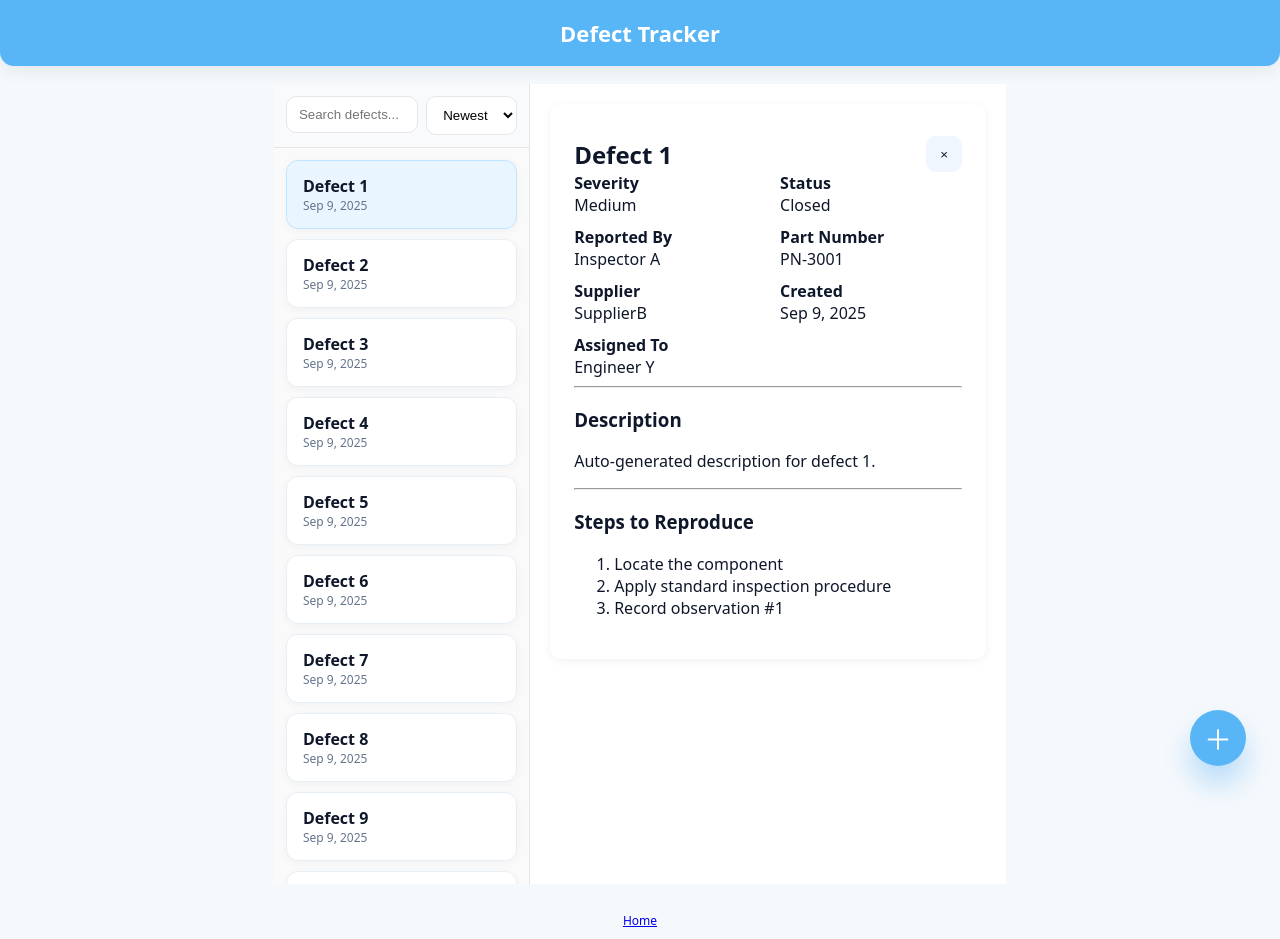
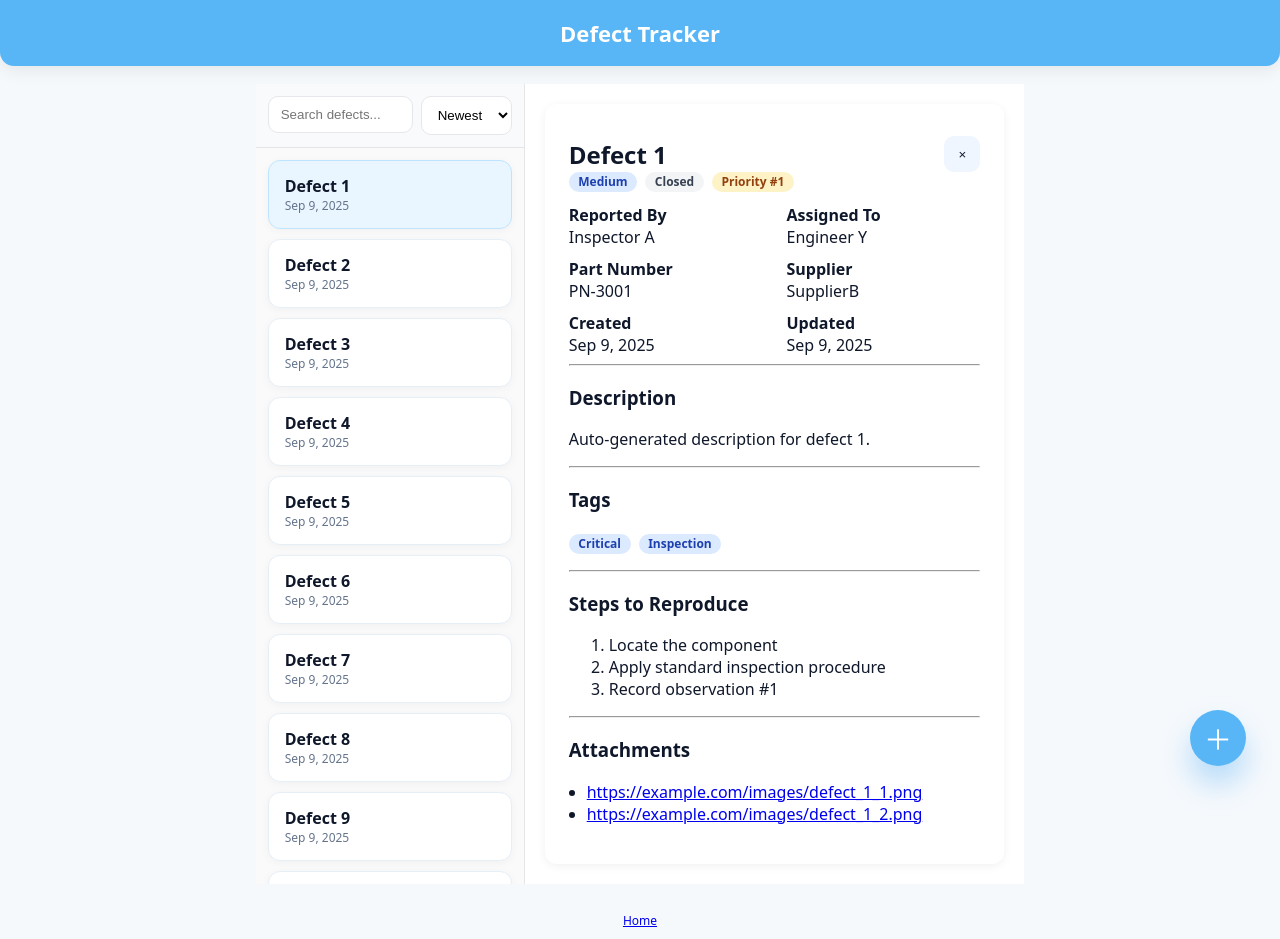
Before and after one commit to phuongtoVN/defect-tracker, a React (Vite) app: page /defects/1 in a window 1280 px wide. Built offline with nearby package versions, Linux system fonts and the light colour scheme.

Commit message:
feat(ui): add reusable Badge component with color variants for severity, status, and tags

```diff
--- /dev/null
+++ b/src/components/Badge.module.css
@@ -0,0 +1,36 @@
+.badge {
+  display: inline-block;
+  padding: 0.25rem 0.6rem;
+  border-radius: 9999px; /* pill shape */
+  font-size: 0.75rem;
+  font-weight: 600;
+  line-height: 1;
+  text-transform: capitalize;
+  white-space: nowrap;
+}
+
+/* Color variants */
+.gray {
+  background-color: #f3f4f6;
+  color: #374151;
+}
+
+.blue {
+  background-color: #dbeafe;
+  color: #1e40af;
+}
+
+.amber {
+  background-color: #fef3c7;
+  color: #92400e;
+}
+
+.green {
+  background-color: #dcfce7;
+  color: #166534;
+}
+
+.red {
+  background-color: #fee2e2;
+  color: #991b1b;
+}
--- a/src/components/Badge.tsx
+++ b/src/components/Badge.tsx
@@ -0,0 +1,11 @@
+import React from "react";
+import styles from "./Badge.module.css";
+
+type BadgeProps = {
+  text: string;
+  color?: "gray" | "blue" | "amber" | "green" | "red";
+};
+
+export default function Badge({ text, color = "gray" }: BadgeProps) {
+  return <span className={`${styles.badge} ${styles[color]}`}>{text}</span>;
+}
--- a/src/components/DetailPanel.tsx
+++ b/src/components/DetailPanel.tsx
@@ -2,6 +2,21 @@ import React from 'react';
 import { useNavigate, useParams } from 'react-router-dom';
 import { useDefects } from '../state/DefectsContext';
 import { formatDate } from '../utils/dates';
+import Badge from './Badge'; // ← small pill for quick visual cues
+
+// Optional: map values to badge colors (matches Badge.module.css colors)
+const severityColor: Record<string, 'gray' | 'blue' | 'amber' | 'green' | 'red'> = {
+  Low: 'gray',
+  Medium: 'blue',
+  High: 'amber',
+  Critical: 'red',
+};
+const statusColor: Record<string, 'gray' | 'blue' | 'amber' | 'green' | 'red'> = {
+  Open: 'blue',
+  'In Progress': 'amber',
+  Resolved: 'green',
+  Closed: 'gray',
+};
 
 export default function DetailPanel() {
   const nav = useNavigate();
@@ -9,46 +24,104 @@ export default function DetailPanel() {
   const { getById } = useDefects();
   const d = id ? getById(id) : undefined;
 
-  if (!d) return (
+  if (!d) {
+    return (
       <div className="detail-panel">
         <div className="detail-header">
           <div className="detail-title">Not found</div>
-        <button className="close" onClick={()=>nav('/defects')}>×</button>
+          <button className="close" onClick={() => nav('/defects')}>×</button>
         </div>
         <p>That defect doesn't exist. Go back to the list.</p>
       </div>
     );
+  }
 
   return (
     <div className="detail-panel">
       <div className="detail-header">
         <div className="detail-title">{d.title}</div>
-        <button className="close" onClick={()=>nav('/defects')}>×</button>
+        <button className="close" onClick={() => nav('/defects')}>×</button>
       </div>
 
+      {/* Top badges */}
+      <div style={{ display: 'flex', gap: '8px', marginBottom: 12 }}>
+        <Badge text={d.severity} color={severityColor[d.severity] ?? 'gray'} />
+        <Badge text={d.status} color={statusColor[d.status] ?? 'gray'} />
+        {typeof d.priorityRank === 'number' && (
+          <Badge text={`Priority #${d.priorityRank}`} color="amber" />
+        )}
+      </div>
+
+      {/* Meta grid */}
       <div className="detail-grid">
-        <div><strong>Severity</strong><div>{d.severity}</div></div>
-        <div><strong>Status</strong><div>{d.status}</div></div>
         <div><strong>Reported By</strong><div>{d.reportedBy ?? '—'}</div></div>
+        <div><strong>Assigned To</strong><div>{d.assignedTo ?? '—'}</div></div>
+
         <div><strong>Part Number</strong><div>{d.partNumber ?? '—'}</div></div>
         <div><strong>Supplier</strong><div>{d.supplier ?? '—'}</div></div>
+
         <div><strong>Created</strong><div>{formatDate(d.createdAt)}</div></div>
-        <div><strong>Assigned To</strong><div>{d.assignedTo ?? '—'}</div></div>
+        <div><strong>Updated</strong><div>{formatDate(d.updatedAt)}</div></div>
+
+        {/* If you added date fields in the form (reportedDate/assignedDate) show them */}
+        {'reportedDate' in d ? (
+          <div><strong>Reported Date</strong>
+            <div>{d.reportedDate ? formatDate(d.reportedDate) : '—'}</div>
+          </div>
+        ) : null}
+        {'assignedDate' in d ? (
+          <div><strong>Assigned Date</strong>
+            <div>{d.assignedDate ? formatDate(d.assignedDate) : '—'}</div>
+          </div>
+        ) : null}
       </div>
 
       <hr />
       <h3>Description</h3>
-      <p style={{whiteSpace:'pre-wrap'}}>{d.description ?? '—'}</p>
+      <p style={{ whiteSpace: 'pre-wrap' }}>{d.description ?? '—'}</p>
 
+      {/* Tags */}
+      <hr />
+      <h3>Tags</h3>
+      {d.tags?.length ? (
+        <ul style={{ display: 'flex', gap: 8, flexWrap: 'wrap', paddingLeft: 0, listStyle: 'none' }}>
+          {d.tags.map((tag, i) => (
+            <li key={i}>
+              <Badge text={tag} color="blue" />
+            </li>
+          ))}
+        </ul>
+      ) : (
+        <p>—</p>
+      )}
+
+      {/* Steps */}
       {d.stepsToReproduce?.length ? (
         <>
           <hr />
           <h3>Steps to Reproduce</h3>
           <ol className="steps">
-            {d.stepsToReproduce.map((s,i)=><li key={i}>{s}</li>)}
+            {d.stepsToReproduce.map((s, i) => (
+              <li key={i}>{s}</li>
+            ))}
           </ol>
         </>
-      ): null}
+      ) : null}
+
+      {/* Attachments */}
+      <hr />
+      <h3>Attachments</h3>
+      {d.attachments?.length ? (
+        <ul style={{ paddingLeft: 18 }}>
+          {d.attachments.map((url, i) => (
+            <li key={i}>
+              <a href={url} target="_blank" rel="noreferrer">{url}</a>
+            </li>
+          ))}
+        </ul>
+      ) : (
+        <p>—</p>
+      )}
     </div>
   );
 }
```
Lines whose indentation alone changed are shown as unchanged.
